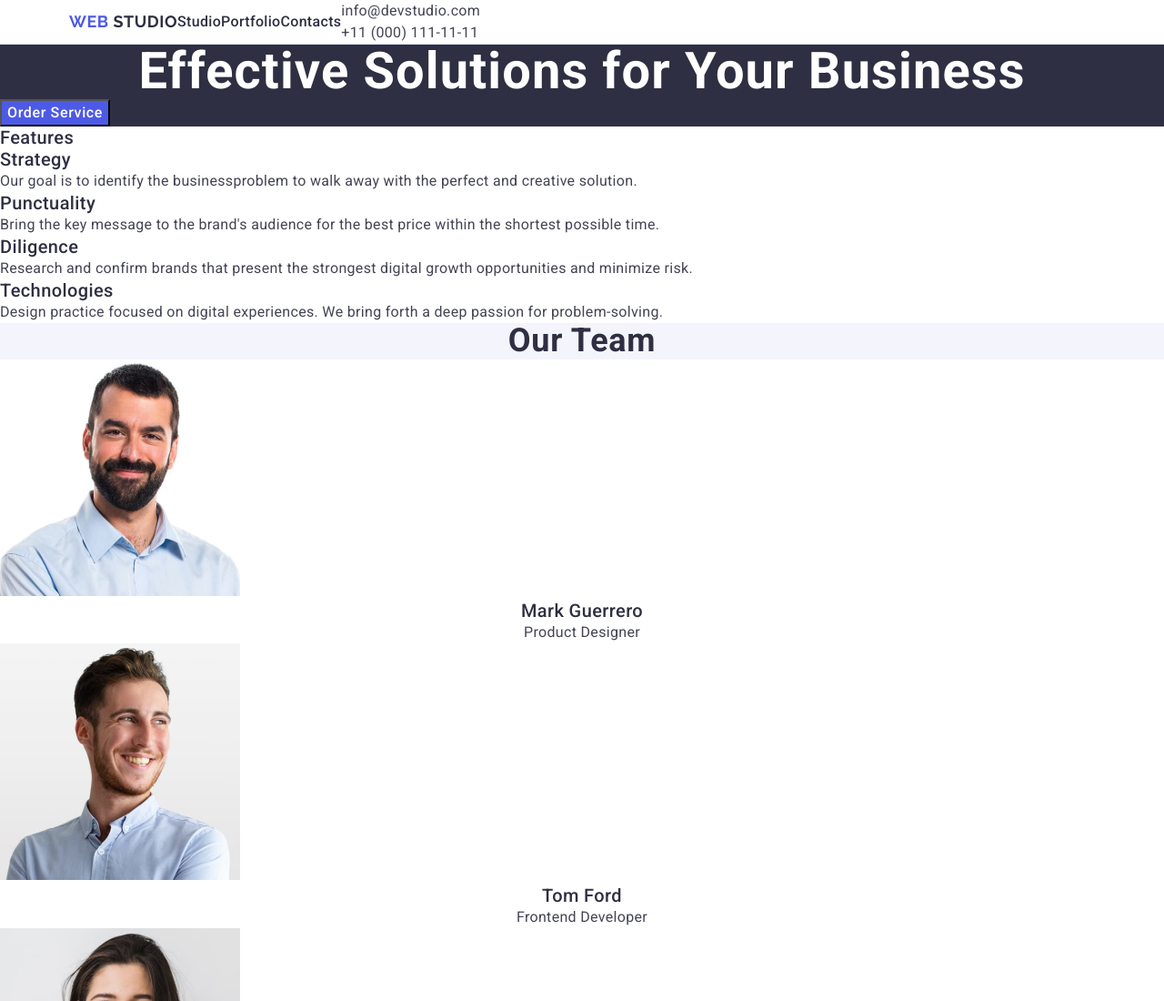
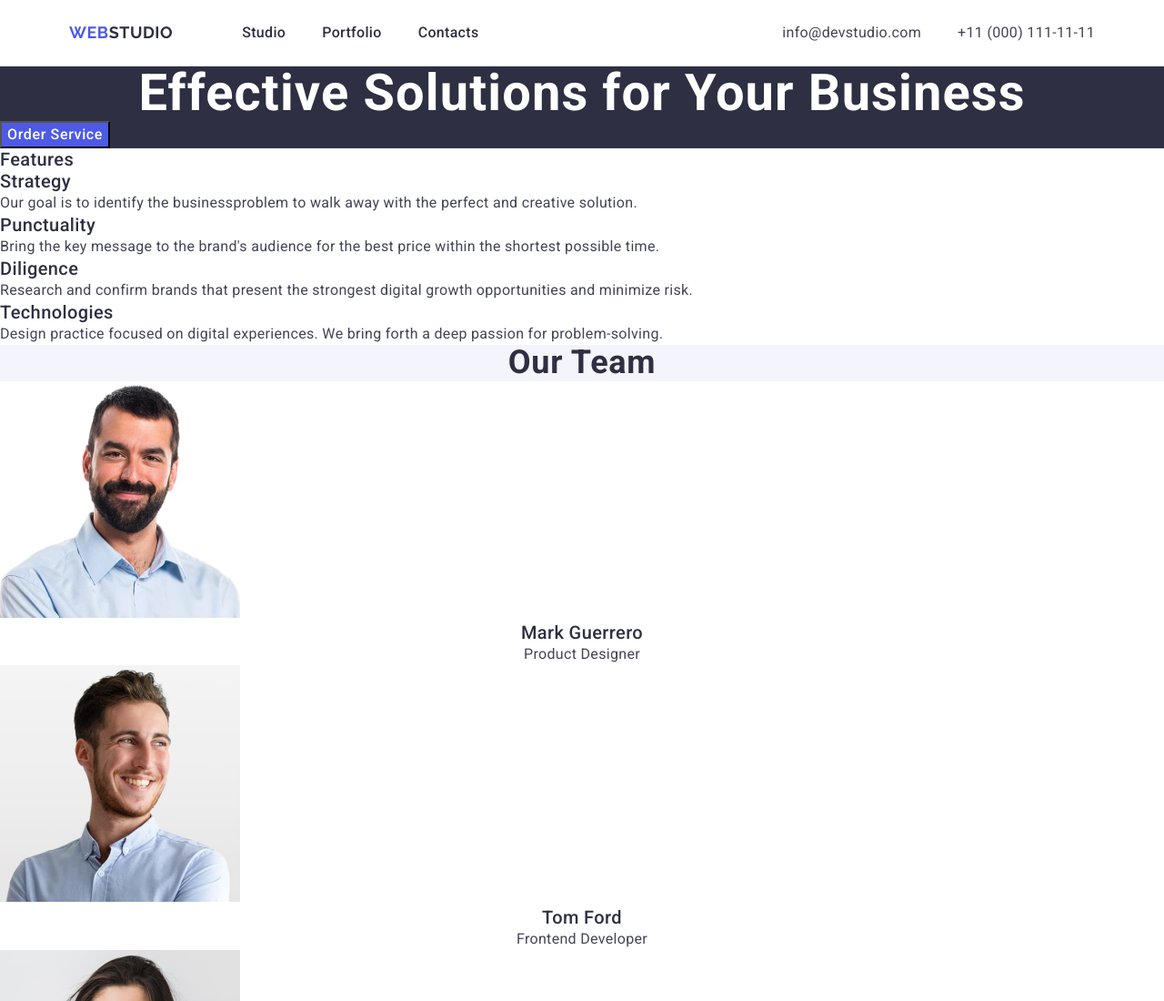
Before and after one commit to DmytroCo/goit-markup-hw-03, a plain HTML site: page index.html in a window 1280 px wide. Shown: the top 1100 px of the page at 91% size. Drawn offline with nearby package versions, Linux system fonts and the light colour scheme.

Commit message:
hw3 header

```diff
--- a/css/styles.css
+++ b/css/styles.css
@@ -40,6 +40,7 @@ border-bottom: 1px solid #e7e9fc;
 .nav-list {
         display: flex;
         align-items: center;
+        gap: 40px;
 }
 /*header logo*/
 .header-logo {
@@ -51,11 +52,22 @@ border-bottom: 1px solid #e7e9fc;
         text-transform: uppercase;
         color: #4d5ae5;
 }
+.logo {
+margin-right: 76px;
+padding: 24px 0;
+}
 .studio {
     color:#2e2f42;
 }
 /*header navigation*/
+.contact-list{
+        display: flex;
+        align-items: center;
+        gap: 40px;
+}
 .menu-nav {
+        display: block;
+        padding: 24px 0;
         font-family: Roboto;
         font-size: 16px;
         font-weight: 500;
@@ -69,8 +81,11 @@ border-bottom: 1px solid #e7e9fc;
 }
 .adress {
     font-style: normal;
+    margin-left: auto;;
 }
 .adress-nav {
+        display: block;
+        padding: 24px 0;
         font-family: Roboto;
         font-style: normal;
         font-size: 16px;
--- a/index.html
+++ b/index.html
@@ -18,7 +18,7 @@
   <header class="page-header">
     <div class="container header-container">
     <nav class="header-nav">
-        <a class ="header-logo" href="./index.html">Web <span class="studio">Studio</span></a>
+        <a class ="logo header-logo" href="./index.html">Web<span class="studio">Studio</span></a>
         <ul class="nav-list">
             <li><a class="menu-nav" href="./index.html">Studio</a></li>
             <li><a class="menu-nav" href="">Portfolio</a></li>
@@ -27,7 +27,7 @@
     </nav>
 
     <address class="adress">
-        <ul>
+        <ul class="contact-list">
             <li><a class="adress-nav" href="mailto:info@devstudio.com">info@devstudio.com</a></li>
             <li><a class="adress-nav" href="tel:+110001111111">+11 (000) 111-11-11</a></li>
         </ul>
```
